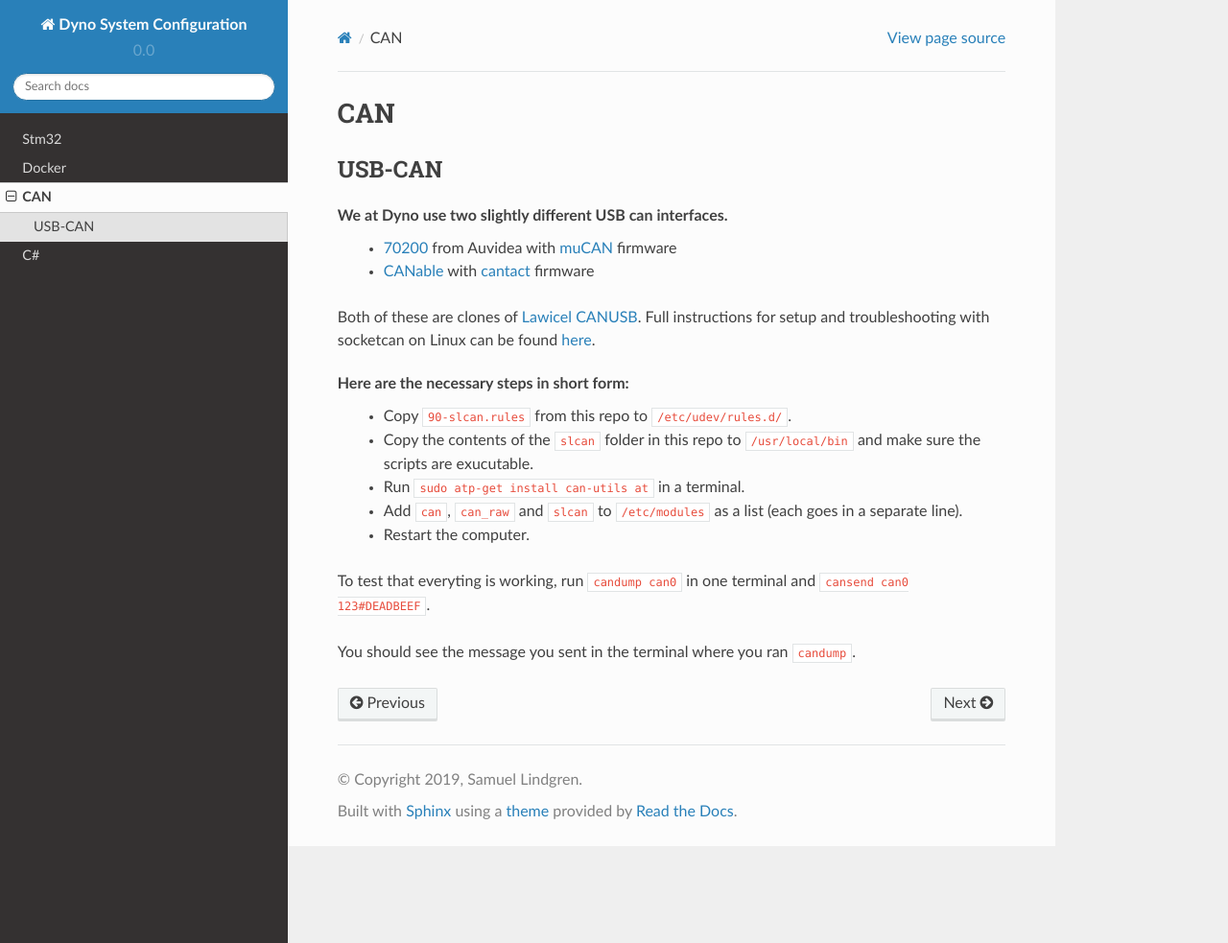
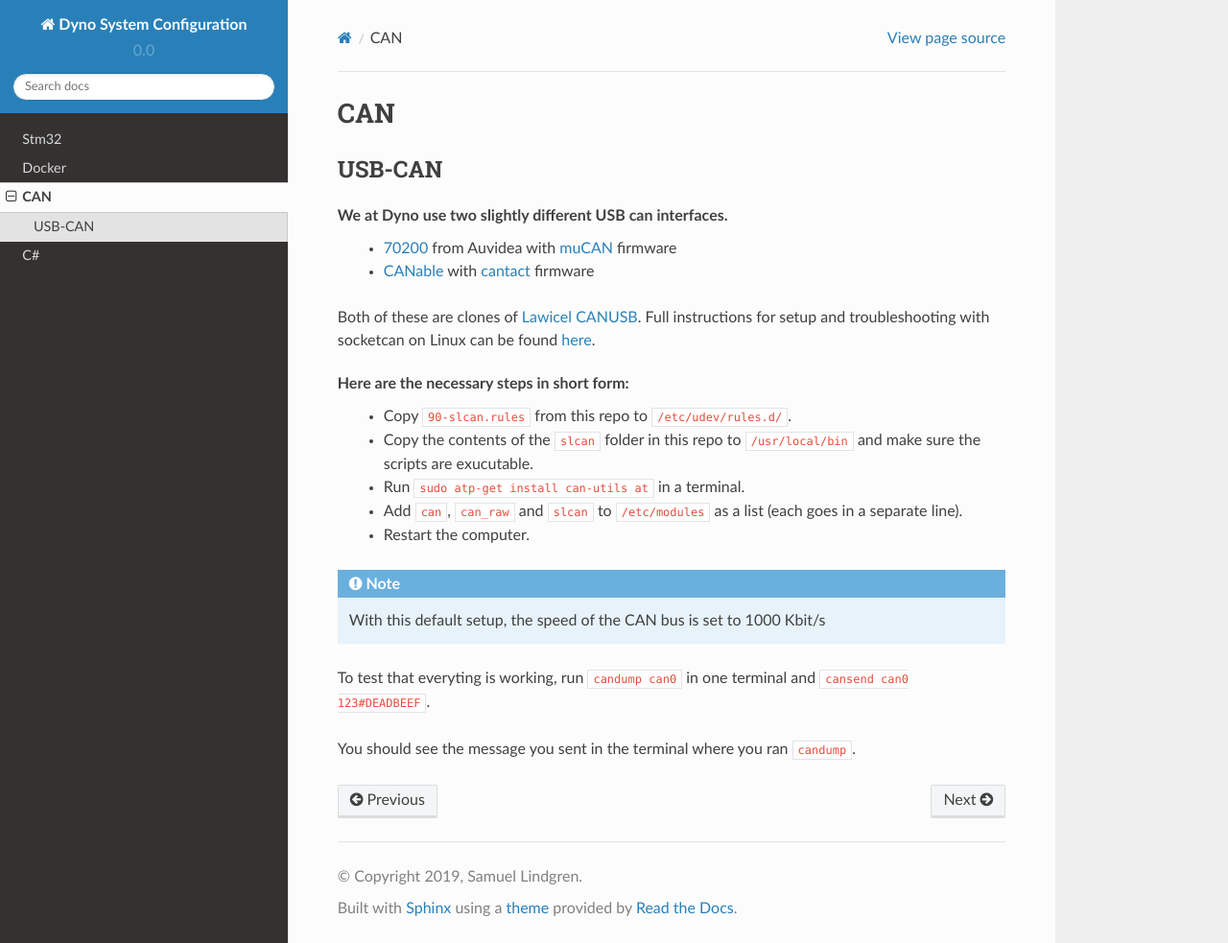
Before and after one commit to samiamlabs/dyno-system-config, a Sphinx documentation site: the page built from docs/can.rst, in a window 1280 px wide and 983 px high. Shown: the whole window at 96% size. Built offline with Sphinx 7.4.7 and the Read the Docs theme 2.0.0, drawn with Linux system fonts in a browser that asks for light colours.

Commit message:
Update can.rst

```diff
--- a/docs/can.rst
+++ b/docs/can.rst
@@ -28,6 +28,9 @@ Here are the necessary steps in short form:
  - Add ``can``, ``can_raw`` and ``slcan`` to ``/etc/modules`` as a list (each goes in a separate line).
  - Restart the computer.
 
+.. Note::
+ With this default setup, the speed of the CAN bus is set to 1000 Kbit/s
+
 To test that everyting is working, run ``candump can0`` in one terminal and ``cansend can0 123#DEADBEEF``.
 
 You should see the message you sent in the terminal where you ran ``candump``.
```
